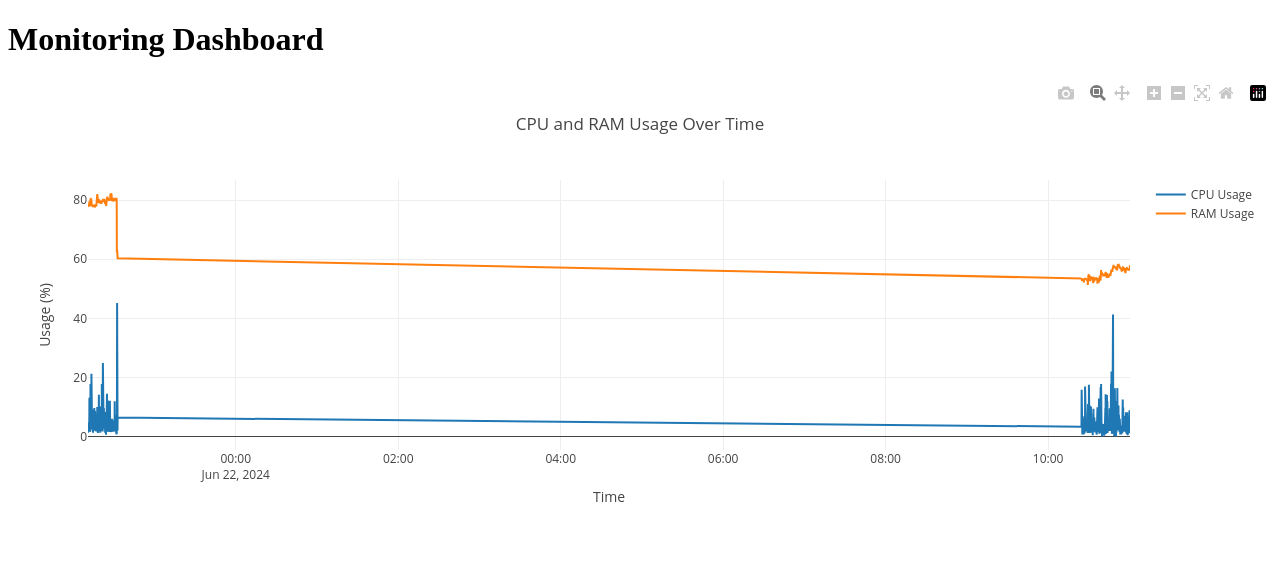
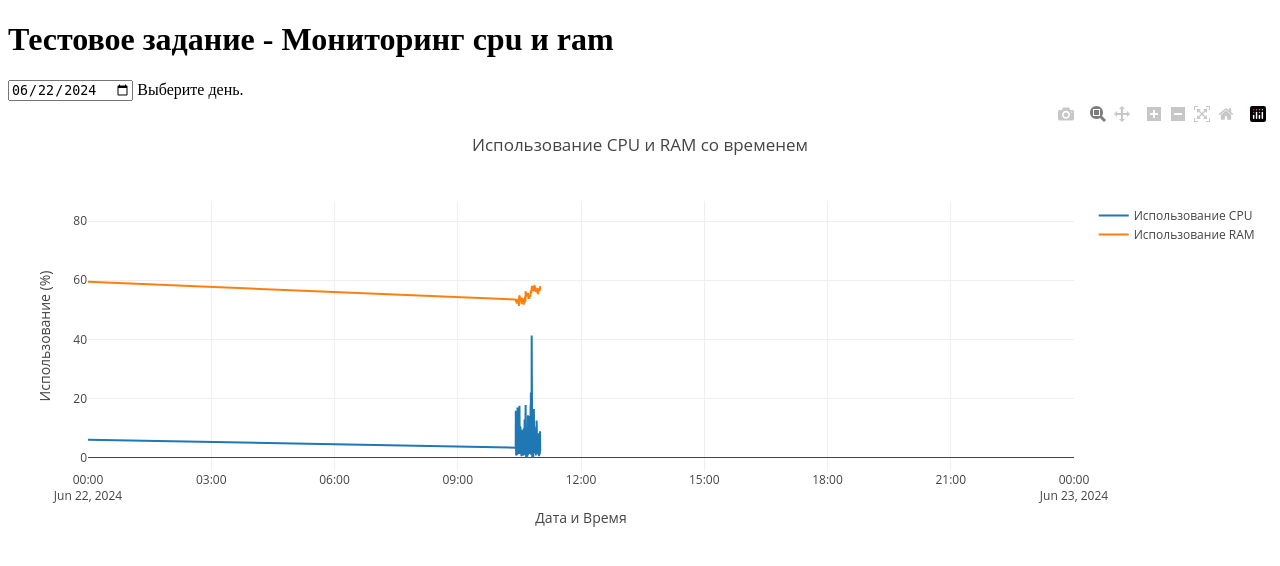
Before and after one commit to Gaguchi/flaskapp, a Flask app: page / in a window 1280 px wide. Shown: the top 566 px of the page. Run offline with Flask 3, Linux system fonts and the light colour scheme; data comes from the database, SQL or seed files in the repository; both versions use the stored data as it was after the commit; some libraries are stand-ins or nearby versions.

Commit message:
datepicker works on localhost

```diff
--- a/templates/index.html
+++ b/templates/index.html
@@ -1,31 +1,44 @@
 <!doctype html>
-<html lang="en">
+<html lang="ru">
   <head>
     <meta charset="utf-8">
-    <title>Monitoring Dashboard</title>
+    <title>Тестовое задание</title>
     <script src="https://cdnjs.cloudflare.com/ajax/libs/jquery/3.3.1/jquery.min.js"></script>
     <script src="https://cdn.plot.ly/plotly-latest.min.js"></script>
   </head>
   <body>
-    <h1>Monitoring Dashboard</h1>
+    <h1>Тестовое задание - Мониторинг cpu и ram</h1>
+    <input type="date" id="datePicker"> <label for="datePicker">Выберите день.</label>
     <div id="graph"></div>
     <script>
-    var layout = {
-        title: 'CPU and RAM Usage Over Time',
-        xaxis: { title: 'Time' },
-        yaxis: { title: 'Usage (%)' }
-    };
-
     function updateGraph() {
-        $.getJSON('/data', function(data) {
-            var cpu_trace = { x: data.timestamps, y: data.cpu_values, mode: 'lines', name: 'CPU Usage' };
-            var ram_trace = { x: data.timestamps, y: data.ram_values, mode: 'lines', name: 'RAM Usage' };
-            Plotly.newPlot('graph', [cpu_trace, ram_trace], layout);
-        });
+      var date = $('#datePicker').val();
+      $.getJSON('/data?date=' + date, function(data) {
+        var cpu_trace, ram_trace;
+        if (data.timestamps.length > 0) {
+          cpu_trace = { x: data.timestamps, y: data.cpu_values, mode: 'lines', name: 'Использование CPU' };
+          ram_trace = { x: data.timestamps, y: data.ram_values, mode: 'lines', name: 'Использование RAM' };
+        } else {
+          cpu_trace = { x: [], y: [], mode: 'lines', name: 'Использование CPU' };
+          ram_trace = { x: [], y: [], mode: 'lines', name: 'Использование RAM' };
+        }
+        var layout = {
+            title: 'Использование CPU и RAM со временем',
+            xaxis: {
+                title: 'Дата и Время',
+                range: [date + 'T00:00:00', date + 'T23:59:59']
+            },
+            yaxis: { title: 'Использование (%)' }
+        };
+        Plotly.newPlot('graph', [cpu_trace, ram_trace], layout);
+      });
     }
 
+    var today = new Date().toISOString().split('T')[0];
+    $('#datePicker').val(today);
     updateGraph();
-    setInterval(updateGraph, 10000);
+
+    $('#datePicker').change(updateGraph);
     </script>
   </body>
 </html>
```
Also changed, not shown: monitoring.db.
